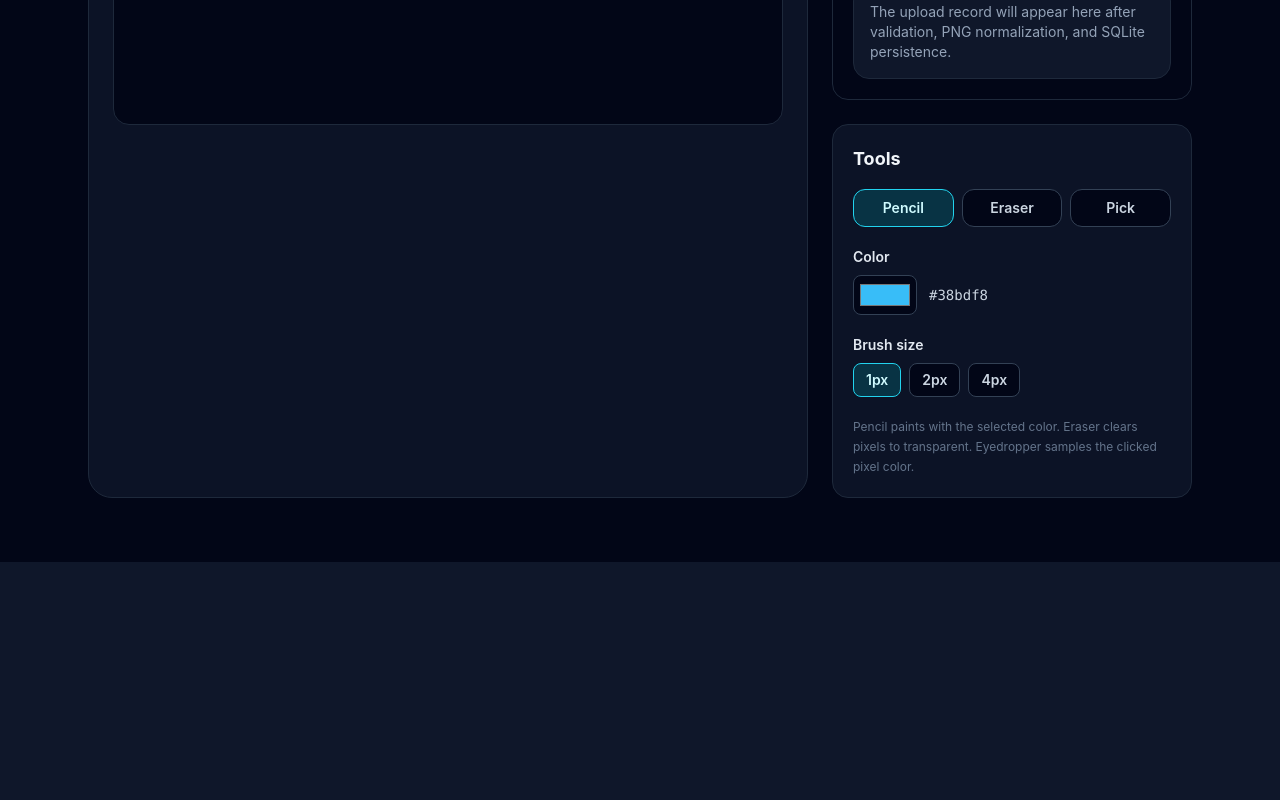
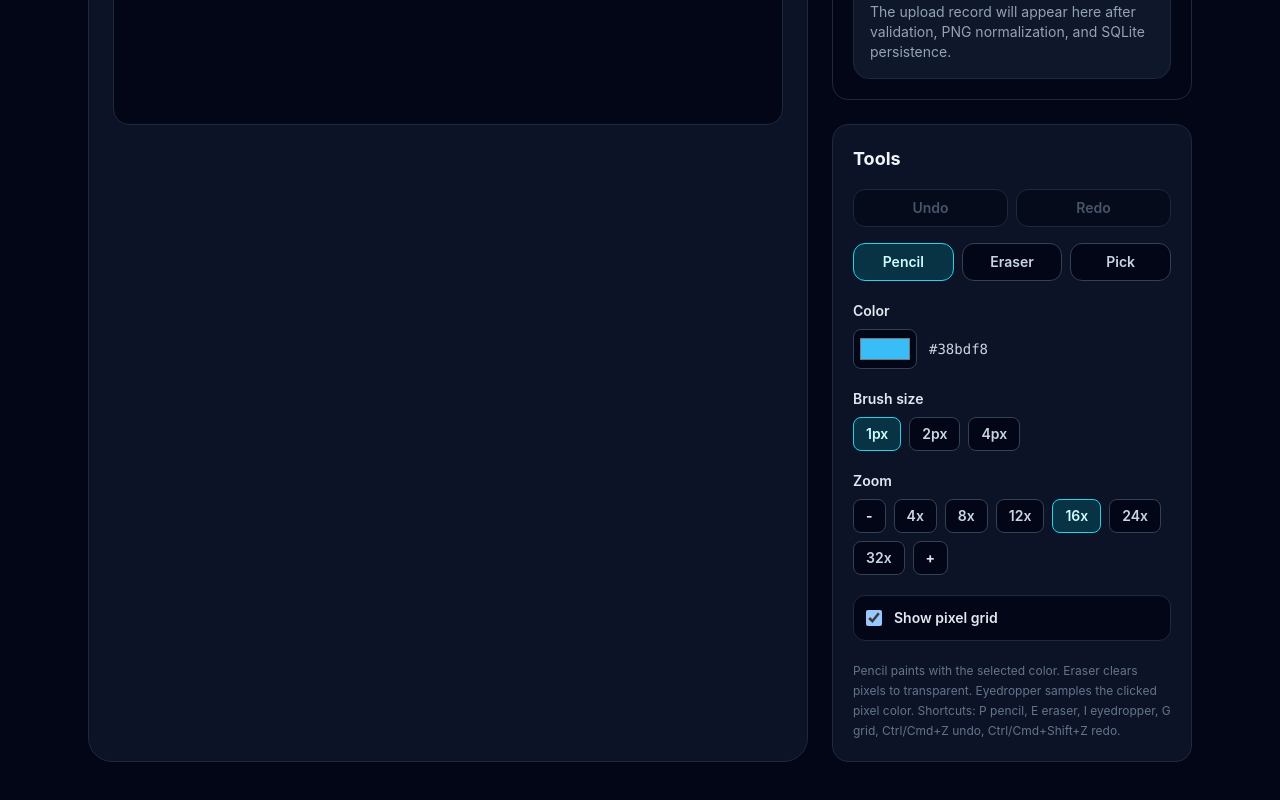
Before and after one commit to Flexicon/sprite-forge, a Nuxt app: page /editor in a window 1280 px wide. Shown: the part 686-1486 px from the top of the page. Before the commit the page ends 1248 px from the top, so only its background shows below. Built offline with nearby package versions, Linux system fonts and the light colour scheme.

Commit message:
feat: add editor ergonomics

```diff
--- a/app/pages/editor.vue
+++ b/app/pages/editor.vue
@@ -37,9 +37,10 @@
 
           <div class="mt-6 flex min-h-[24rem] items-center justify-center overflow-auto rounded-2xl border border-slate-800 bg-slate-950 p-4">
             <div v-if="imageUrl" class="max-w-full">
+              <div class="relative inline-block rounded-lg border border-slate-700" :style="canvasFrameStyle">
                 <canvas
                   ref="displayCanvas"
-                class="rounded-lg border border-slate-700 bg-transparent [image-rendering:pixelated]"
+                  class="relative z-10 block rounded-lg bg-transparent [image-rendering:pixelated]"
                   :class="activeTool === 'eyedropper' ? 'cursor-crosshair' : 'cursor-pencil'"
                   :style="canvasStyle"
                   aria-label="Editable sprite canvas"
@@ -50,8 +51,10 @@
                   @pointercancel="onPointerUp"
                   @pointerleave="onPointerUp"
                 />
+                <div v-if="showGrid" class="pointer-events-none absolute inset-0 z-20 rounded-lg" :style="gridStyle" />
+              </div>
               <p v-if="canvasReady" class="mt-3 text-center text-xs text-slate-500">
-                Editing {{ imageDimensions }} at {{ previewScale }}x preview scale.
+                Editing {{ imageDimensions }} at {{ previewScale }}x zoom.
               </p>
             </div>
             <div v-else class="max-w-sm text-center text-sm text-slate-500">
@@ -88,6 +91,32 @@
 
           <section class="rounded-2xl border border-slate-800 bg-slate-900/80 p-5">
             <h2 class="text-lg font-bold text-slate-100">Tools</h2>
+            <div v-if="canvasReady" class="mt-3 rounded-xl border border-slate-800 bg-slate-950 p-3 text-xs text-slate-300">
+              <p>
+                <span class="text-slate-500">Active:</span>
+                {{ activeToolLabel }} / {{ selectedColor }} / {{ brushSize }}px brush / {{ previewScale }}x zoom
+              </p>
+            </div>
+
+            <div class="mt-4 grid grid-cols-2 gap-2">
+              <button
+                type="button"
+                :disabled="!canUndo"
+                :class="historyButtonClass(canUndo)"
+                @click="undoEdit"
+              >
+                Undo
+              </button>
+              <button
+                type="button"
+                :disabled="!canRedo"
+                :class="historyButtonClass(canRedo)"
+                @click="redoEdit"
+              >
+                Redo
+              </button>
+            </div>
+
             <div class="mt-4 grid grid-cols-3 gap-2">
               <button
                 v-for="tool in tools"
@@ -126,8 +155,31 @@
               </div>
             </fieldset>
 
+            <fieldset class="mt-5">
+              <legend class="text-sm font-semibold text-slate-200">Zoom</legend>
+              <div class="mt-2 flex flex-wrap gap-2">
+                <button type="button" :class="zoomButtonClass" @click="zoomOut">-</button>
+                <button
+                  v-for="scale in zoomScales"
+                  :key="scale"
+                  type="button"
+                  :class="zoomScaleButtonClass(scale)"
+                  @click="zoomScale = scale"
+                >
+                  {{ scale }}x
+                </button>
+                <button type="button" :class="zoomButtonClass" @click="zoomIn">+</button>
+              </div>
+            </fieldset>
+
+            <label class="mt-5 flex items-center gap-3 rounded-xl border border-slate-800 bg-slate-950 p-3 text-sm font-semibold text-slate-200">
+              <input v-model="showGrid" type="checkbox" class="size-4 rounded border-slate-700 bg-slate-950">
+              Show pixel grid
+            </label>
+
             <p class="mt-5 text-xs leading-5 text-slate-500">
               Pencil paints with the selected color. Eraser clears pixels to transparent. Eyedropper samples the clicked pixel color.
+              Shortcuts: P pencil, E eraser, I eyedropper, G grid, Ctrl/Cmd+Z undo, Ctrl/Cmd+Shift+Z redo.
             </p>
           </section>
         </div>
@@ -148,6 +200,7 @@ type CanvasPair = {
   visibleContext: CanvasRenderingContext2D
 }
 type VisibleCanvasPair = Pick<CanvasPair, 'backingCanvas' | 'visibleCanvas' | 'visibleContext'>
+type EditableElement = HTMLInputElement | HTMLTextAreaElement | HTMLSelectElement
 
 const route = useRoute()
 const router = useRouter()
@@ -162,6 +215,10 @@ const isDrawing = ref(false)
 const selectedColor = ref('#38bdf8')
 const activeTool = ref<EditorTool>('pencil')
 const brushSize = ref<1 | 2 | 4>(1)
+const zoomScale = ref(16)
+const showGrid = ref(true)
+const undoStack = shallowRef<ImageData[]>([])
+const redoStack = shallowRef<ImageData[]>([])
 
 const tools: { id: EditorTool, label: string }[] = [
   { id: 'pencil', label: 'Pencil' },
@@ -169,6 +226,13 @@ const tools: { id: EditorTool, label: string }[] = [
   { id: 'eyedropper', label: 'Pick' },
 ]
 const brushSizes = [1, 2, 4] as const
+const zoomScales = [4, 8, 12, 16, 24, 32] as const
+const maxHistoryEntries = 40
+const historyShortcutActions: Record<string, () => void> = {
+  z: undoEdit,
+  'shift+z': redoEdit,
+  y: redoEdit,
+}
 const variantId = computed(() => getQueryValue(route.query.variantId))
 const uploadId = computed(() => getQueryValue(route.query.uploadId))
 const sourceKind = computed<'variant' | 'upload' | null>(() => {
@@ -202,10 +266,7 @@ const imageDimensions = computed(() => {
   return `${naturalWidth.value}x${naturalHeight.value}`
 })
 const previewScale = computed(() => {
-  const longestSide = Math.max(Number(naturalWidth.value), Number(naturalHeight.value), 1)
-  const powerOfTwoSide = 2 ** Math.ceil(Math.log2(Math.max(longestSide, 32)))
-
-  return Math.max(2, Math.min(16, 512 / powerOfTwoSide))
+  return zoomScale.value
 })
 const canvasStyle = computed(() => {
   if (!naturalWidth.value || !naturalHeight.value) return {}
@@ -216,6 +277,28 @@ const canvasStyle = computed(() => {
     touchAction: 'none',
   }
 })
+const canvasFrameStyle = computed(() => {
+  if (!naturalWidth.value || !naturalHeight.value) return {}
+
+  return {
+    ...canvasStyle.value,
+    backgroundColor: '#1e293b',
+    backgroundImage: 'linear-gradient(45deg, #334155 25%, transparent 25%), linear-gradient(-45deg, #334155 25%, transparent 25%), linear-gradient(45deg, transparent 75%, #334155 75%), linear-gradient(-45deg, transparent 75%, #334155 75%)',
+    backgroundPosition: '0 0, 0 8px, 8px -8px, -8px 0',
+    backgroundSize: '16px 16px',
+  }
+})
+const gridStyle = computed(() => {
+  const scale = previewScale.value
+
+  return {
+    backgroundImage: 'linear-gradient(to right, rgba(148, 163, 184, 0.35) 1px, transparent 1px), linear-gradient(to bottom, rgba(148, 163, 184, 0.35) 1px, transparent 1px)',
+    backgroundSize: `${scale}px ${scale}px`,
+  }
+})
+const activeToolLabel = computed(() => tools.find(tool => tool.id === activeTool.value)?.label || activeTool.value)
+const canUndo = computed(() => undoStack.value.length > 0)
+const canRedo = computed(() => redoStack.value.length > 0)
 
 let loadToken = 0
 
@@ -234,6 +317,8 @@ function resetImageState() {
   naturalHeight.value = null
   canvasReady.value = false
   isDrawing.value = false
+  undoStack.value = []
+  redoStack.value = []
 }
 
 async function loadImageToCanvas(url: string) {
@@ -279,7 +364,20 @@ async function renderDecodedImage(image: HTMLImageElement, token: number) {
   editCanvas.value = canvases.backingCanvas
   naturalWidth.value = canvases.backingCanvas.width
   naturalHeight.value = canvases.backingCanvas.height
+  zoomScale.value = getInitialZoomScale(canvases.backingCanvas.width, canvases.backingCanvas.height)
   canvasReady.value = true
+}
+
+function getInitialZoomScale(width: number, height: number) {
+  const longestSide = Math.max(width, height, 1)
+  const matchedPreset = [
+    { maxSide: 16, scale: 32 },
+    { maxSide: 32, scale: 24 },
+    { maxSide: 64, scale: 16 },
+    { maxSide: 96, scale: 8 },
+  ].find(preset => longestSide <= preset.maxSide)
+
+  return matchedPreset?.scale ?? 4
 }
 
 function createCanvasPair(image: HTMLImageElement): CanvasPair | null {
@@ -319,6 +417,55 @@ function copyBackingToVisible() {
   if (!backingCanvas || !visibleCanvas || !visibleContext) return
 
   drawBackingToVisibleCanvas({ backingCanvas, visibleCanvas, visibleContext })
+}
+
+function getCurrentImageData() {
+  const backingCanvas = editCanvas.value
+  const context = backingCanvas?.getContext('2d')
+
+  if (!backingCanvas || !context) return null
+
+  return context.getImageData(0, 0, backingCanvas.width, backingCanvas.height)
+}
+
+function pushUndoSnapshot() {
+  const snapshot = getCurrentImageData()
+
+  if (!snapshot) return
+  const nextStack = [...undoStack.value, snapshot].slice(-maxHistoryEntries)
+  undoStack.value = nextStack
+  redoStack.value = []
+}
+
+function restoreSnapshot(snapshot: ImageData) {
+  const backingCanvas = editCanvas.value
+  const context = backingCanvas?.getContext('2d')
+
+  if (!backingCanvas || !context) return
+  context.putImageData(snapshot, 0, 0)
+  copyBackingToVisible()
+}
+
+function undoEdit() {
+  const snapshot = undoStack.value.at(-1)
+  const current = getCurrentImageData()
+
+  if (!snapshot || !current) return
+  undoStack.value = undoStack.value.slice(0, -1)
+  redoStack.value = [...redoStack.value, current].slice(-maxHistoryEntries)
+  restoreSnapshot(snapshot)
+  editorMessage.value = 'Undid the last edit.'
+}
+
+function redoEdit() {
+  const snapshot = redoStack.value.at(-1)
+  const current = getCurrentImageData()
+
+  if (!snapshot || !current) return
+  redoStack.value = redoStack.value.slice(0, -1)
+  undoStack.value = [...undoStack.value, current].slice(-maxHistoryEntries)
+  restoreSnapshot(snapshot)
+  editorMessage.value = 'Redid the last edit.'
 }
 
 function getCanvasPoint(event: PointerEvent) {
@@ -385,6 +532,7 @@ function onPointerDown(event: PointerEvent) {
   const point = getCanvasPoint(event)
 
   if (!point) return
+  if (activeTool.value !== 'eyedropper') pushUndoSnapshot()
   applyToolAt(point)
   isDrawing.value = activeTool.value !== 'eyedropper'
 }
@@ -399,7 +547,9 @@ function onPointerMove(event: PointerEvent) {
 
 function onPointerUp(event: PointerEvent) {
   isDrawing.value = false
-  displayCanvas.value?.releasePointerCapture(event.pointerId)
+  if (displayCanvas.value?.hasPointerCapture(event.pointerId)) {
+    displayCanvas.value.releasePointerCapture(event.pointerId)
+  }
 }
 
 function rgbToHex(red: number, green: number, blue: number) {
@@ -422,6 +572,81 @@ function brushButtonClass(size: 1 | 2 | 4) {
       ? 'border-cyan-400 bg-cyan-950 text-cyan-100'
       : 'border-slate-700 bg-slate-950 text-slate-300 hover:border-slate-500 hover:text-white',
   ]
+}
+
+function historyButtonClass(enabled: boolean) {
+  return [
+    'rounded-xl border px-3 py-2 text-sm font-semibold transition',
+    enabled
+      ? 'border-slate-700 bg-slate-950 text-slate-200 hover:border-slate-500 hover:text-white'
+      : 'cursor-not-allowed border-slate-800 bg-slate-950/60 text-slate-600',
+  ]
+}
+
+const zoomButtonClass = 'rounded-lg border border-slate-700 bg-slate-950 px-3 py-1.5 text-sm font-bold text-slate-200 transition hover:border-slate-500 hover:text-white'
+
+function zoomScaleButtonClass(scale: number) {
+  return [
+    'rounded-lg border px-3 py-1.5 text-sm font-semibold transition',
+    previewScale.value === scale
+      ? 'border-cyan-400 bg-cyan-950 text-cyan-100'
+      : 'border-slate-700 bg-slate-950 text-slate-300 hover:border-slate-500 hover:text-white',
+  ]
+}
+
+function zoomIn() {
+  const currentIndex = zoomScales.findIndex(scale => scale === zoomScale.value)
+  const nextIndex = Math.min(zoomScales.length - 1, currentIndex + 1)
+  zoomScale.value = zoomScales[nextIndex] ?? zoomScale.value
+}
+
+function zoomOut() {
+  const currentIndex = zoomScales.findIndex(scale => scale === zoomScale.value)
+  const nextIndex = Math.max(0, currentIndex - 1)
+  zoomScale.value = zoomScales[nextIndex] ?? zoomScale.value
+}
+
+function isEditableElement(target: EventTarget | null): target is EditableElement {
+  return target instanceof HTMLInputElement || target instanceof HTMLTextAreaElement || target instanceof HTMLSelectElement
+}
+
+function onEditorKeydown(event: KeyboardEvent) {
+  if (isEditableElement(event.target)) return
+  if (handleHistoryShortcut(event)) return
+  handleToolShortcut(event)
+}
+
+function handleHistoryShortcut(event: KeyboardEvent) {
+  const action = historyShortcutActions[getHistoryShortcutKey(event)]
+
+  if (action) {
+    event.preventDefault()
+    action()
+    return true
+  }
+
+  return false
+}
+
+function getHistoryShortcutKey(event: KeyboardEvent) {
+  if (!event.ctrlKey && !event.metaKey) return ''
+
+  return `${event.shiftKey ? 'shift+' : ''}${event.key.toLowerCase()}`
+}
+
+function handleToolShortcut(event: KeyboardEvent) {
+  const key = event.ctrlKey || event.metaKey ? '' : event.key.toLowerCase()
+  const shortcutActions: Record<string, () => void> = {
+    p: () => { activeTool.value = 'pencil' },
+    e: () => { activeTool.value = 'eraser' },
+    i: () => { activeTool.value = 'eyedropper' },
+    g: () => { showGrid.value = !showGrid.value },
+    '+': zoomIn,
+    '=': zoomIn,
+    '-': zoomOut,
+  }
+
+  shortcutActions[key]?.()
 }
 
 function downloadEditedPng() {
@@ -447,5 +672,13 @@ async function onUpload(upload: UploadRecord) {
   await router.replace({ path: '/editor', query: { uploadId: upload.id } })
 }
 
+onMounted(() => {
+  window.addEventListener('keydown', onEditorKeydown)
+})
+
+onBeforeUnmount(() => {
+  window.removeEventListener('keydown', onEditorKeydown)
+})
+
 watch(imageUrl, url => loadImageToCanvas(url), { immediate: true })
 </script>
```
Also changed, not shown: 1 other file (tests, documents, lock files or other folders). Lines whose indentation alone changed are shown as unchanged.
